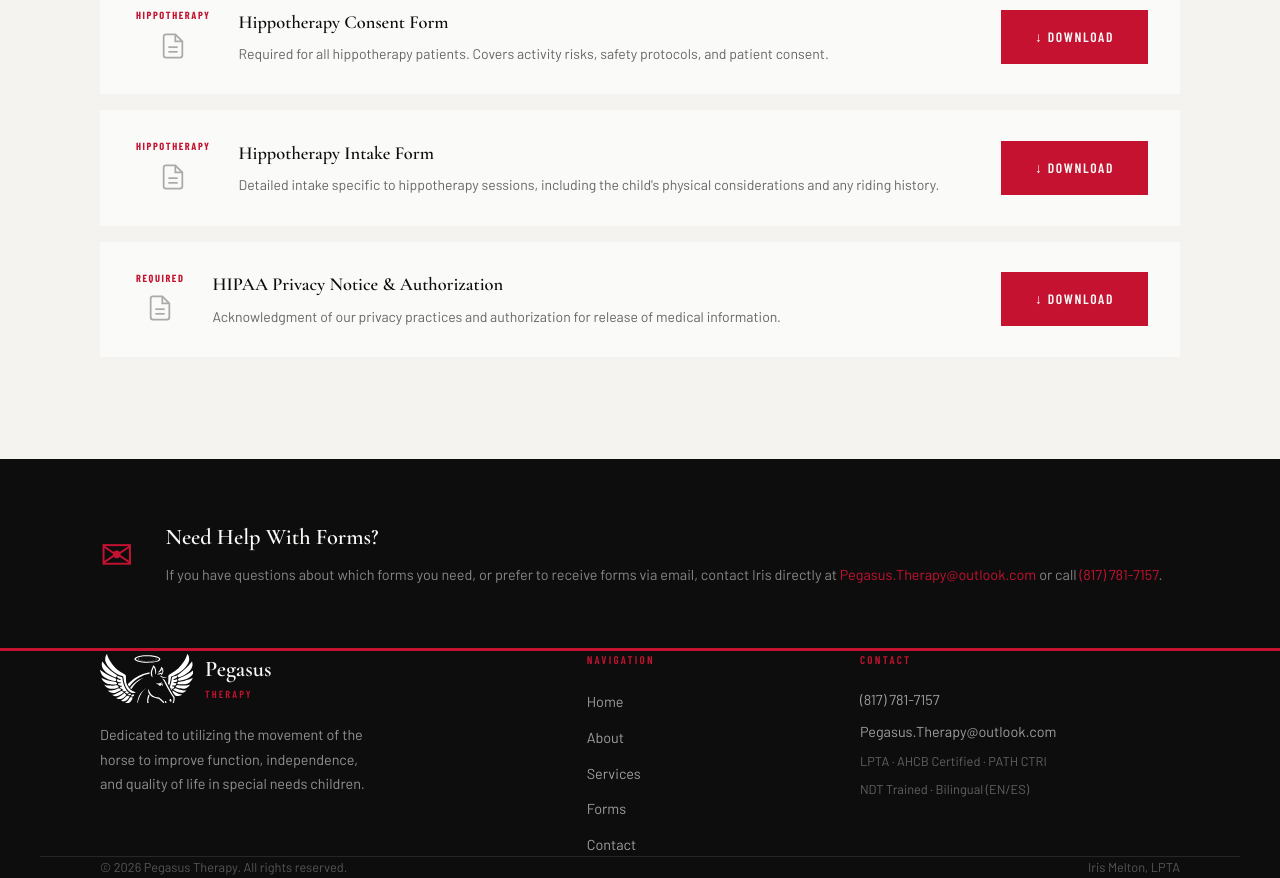
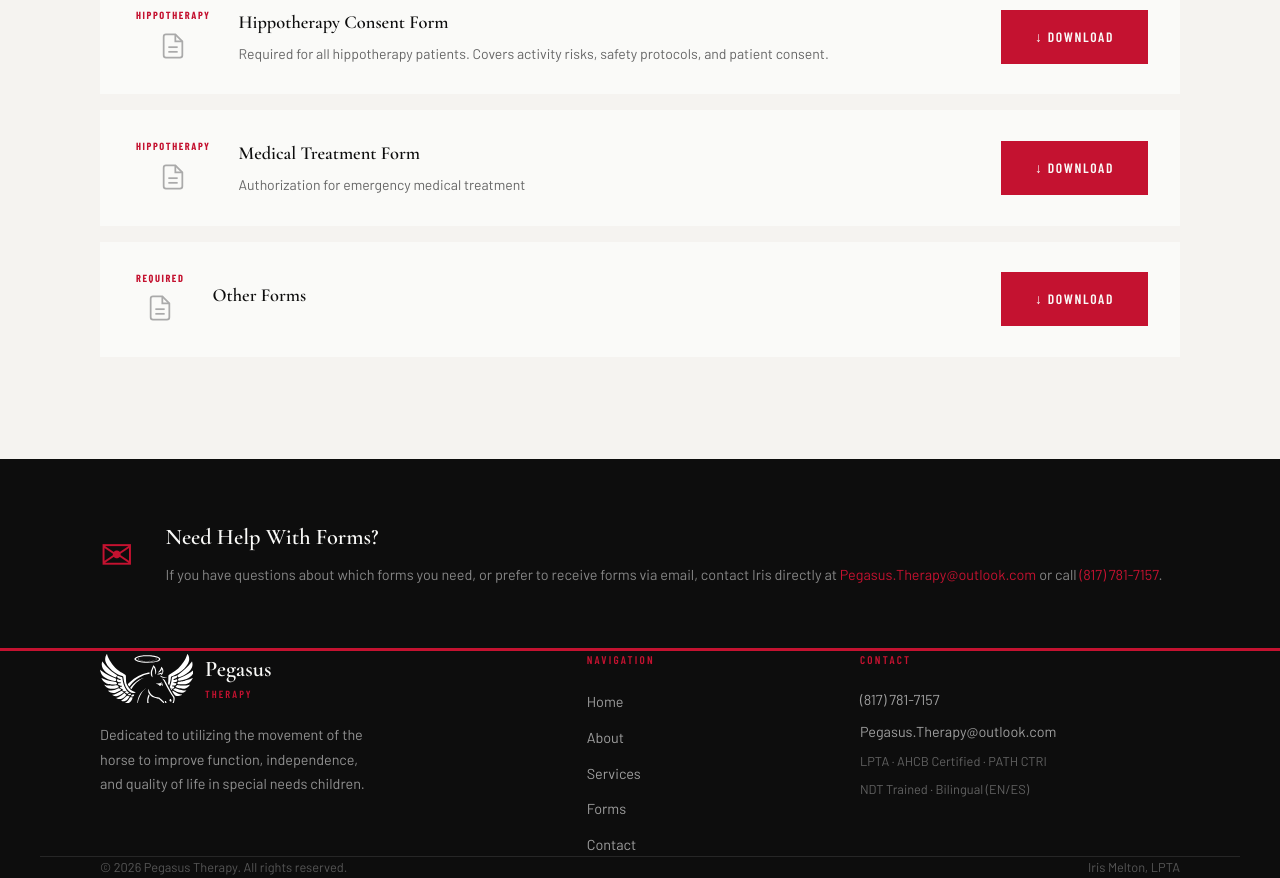
Before and after one commit to zMelt/Pegasus-Therapy, a React (Vite) app: page /forms in a window 1280 px wide. Shown: the part 1180-2058 px from the top of the page. Built offline with nearby package versions, Linux system fonts and the light colour scheme.

Commit message:
Added a medical treatment form for users to download

```diff
--- a/src/pages/About.jsx
+++ b/src/pages/About.jsx
@@ -90,7 +90,7 @@ export default function About() {
                   they are and celebrating every milestone.
                 </p>
                 <p>
-                  Fully bilingual in English and Spanish, Iris ensures that every child and family feels heard,
+                  Bilingual in English and Spanish, Iris ensures that every child and family feels heard,
                   understood, and supported — in the language they are most comfortable with.
                 </p>
               </div>
--- a/src/pages/Forms.jsx
+++ b/src/pages/Forms.jsx
@@ -3,8 +3,8 @@ import './Forms.css'
 const forms = [
   { id: 'intake-pediatric', title: 'Patient Intake Form', desc: 'For new patients. Includes the patient/guardian information.', file: '/forms/Pegasus-registration.pdf', tag: 'New Patient' },
   { id: 'hippo-consent', title: 'Hippotherapy Consent Form', desc: 'Required for all hippotherapy patients. Covers activity risks, safety protocols, and patient consent.', file: '/forms/releases-physician.pdf', tag: 'Hippotherapy' },
-  { id: 'hippo-intake', title: 'Hippotherapy Intake Form', desc: 'Detailed intake specific to hippotherapy sessions, including the child\'s physical considerations and any riding history.', file: '/forms/hippotherapy-intake.pdf', tag: 'Hippotherapy' },
-  { id: 'hipaa', title: 'HIPAA Privacy Notice & Authorization', desc: 'Acknowledgment of our privacy practices and authorization for release of medical information.', file: '/forms/hipaa-authorization.pdf', tag: 'Required' },
+  { id: 'hippo-intake', title: 'Medical Treatment Form', desc: 'Authorization for emergency medical treatment', file: '/forms/auth-for-med-treatment.pdf', tag: 'Hippotherapy' },
+  { id: 'hipaa', title: 'Other Forms', desc: '', file: '/forms/hipaa-authorization.pdf', tag: 'Required' },
 ]
 
 export default function Forms() {
```
Also changed, not shown: 1 other file (tests, documents, lock files or other folders).
